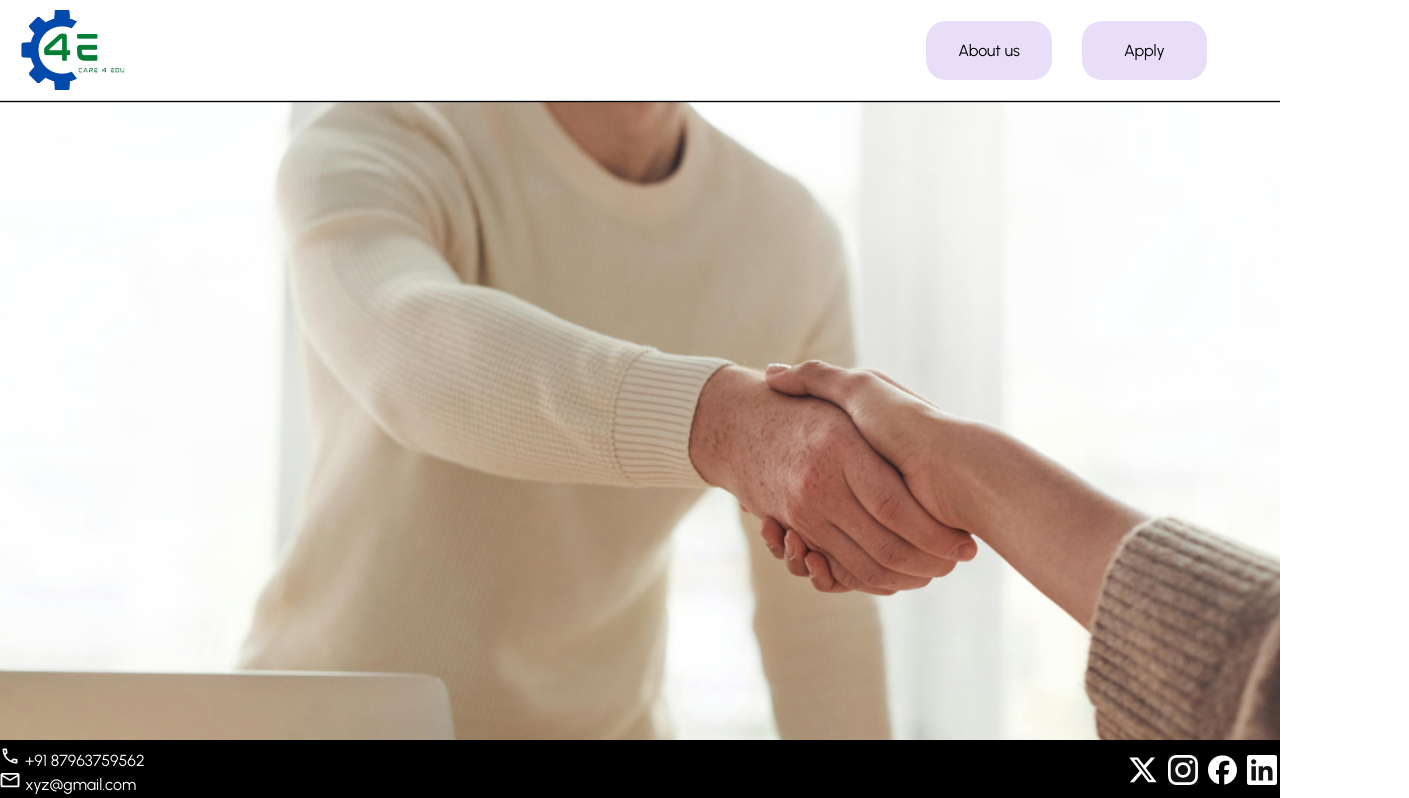
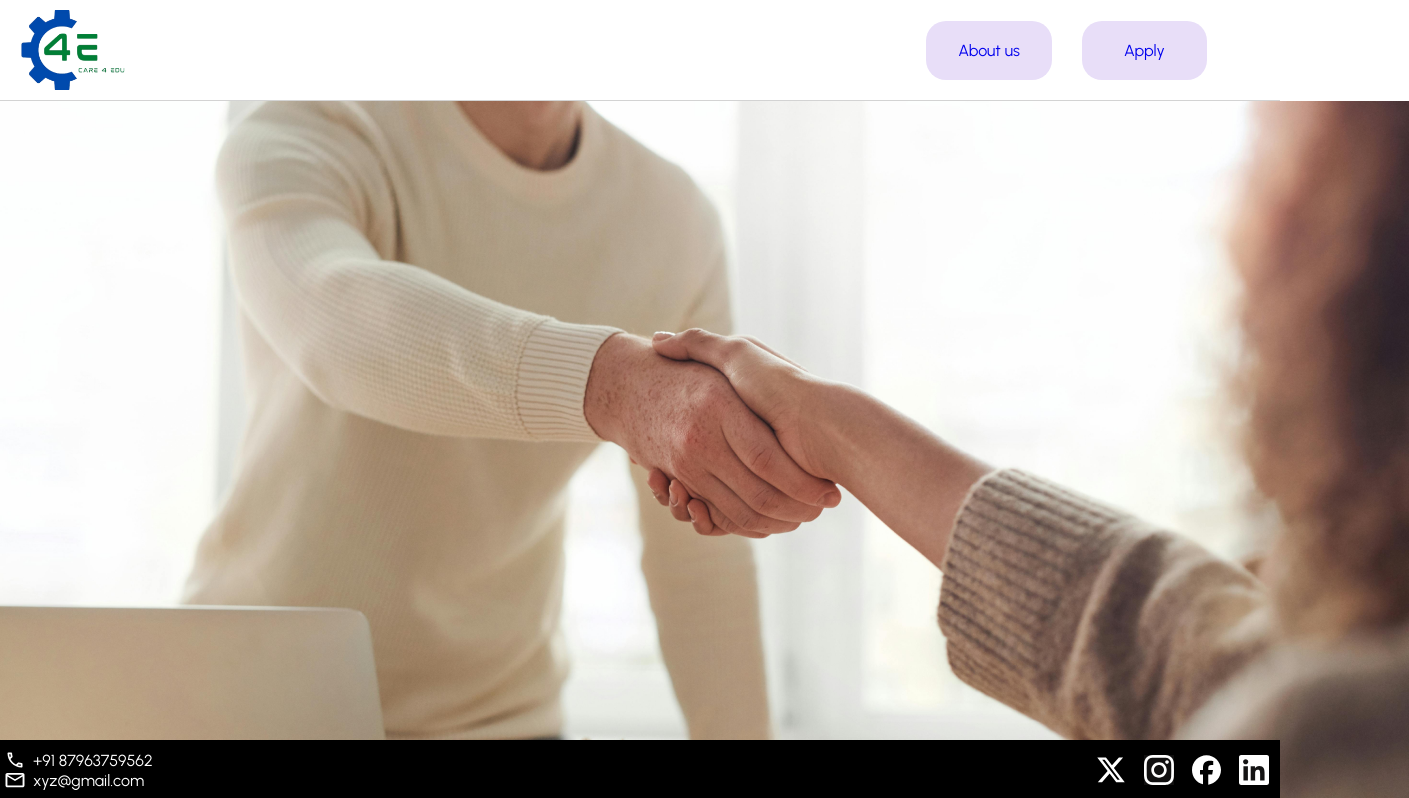
Before and after one commit to Chandan-CV/job-application, a React (Vite) app: page / in a window 1280 px wide. Shown: the top 798 px of the page, 1409 px wide, since content can reach past the window. Built offline with nearby package versions, Linux system fonts and the light colour scheme.

Commit message:
changed router, cover, footer

```diff
--- a/src/App.jsx
+++ b/src/App.jsx
@@ -1,34 +1,23 @@
-import React from 'react'
-import Navbar from './assets/components/navbar/navbar.jsx'
-
-import Footer from './assets/components/footer/footer.jsx'
-import Home from './assets/pages/home/home.jsx'
-import './index.css'
-import {
-  createBrowserRouter,
-  createRoutesFromElements,
-  Route,
-  RouterProvider,
-} from "react-router-dom";
-import Aboutus from './assets/pages/about-us/Aboutus.jsx'
-
-const router = createBrowserRouter(
-  createRoutesFromElements(
-    <Route path="/" element={<Home />}>
-      <Route path="/aboutus" element={<Aboutus />} />
-    </Route>
-  )
-);;
+import Navbar from "./assets/components/navbar/navbar.jsx";
+import Footer from "./assets/components/footer/footer.jsx";
+import Home from "./assets/pages/home/home.jsx";
+import "./index.css";
+import { Routes, Route } from "react-router-dom";
+import Aboutus from "./assets/pages/about-us/Aboutus.jsx";
+import Apply from "./assets/pages/apply/Apply.jsx"
 
 const App = () => {
-
   return (
     <div>
-    <Navbar/>
-    <RouterProvider router={router}/>
-    <Footer/>
+      <Navbar />
+      <Routes>
+        <Route path="/" element={<Home />} />
+        <Route path="/aboutus" element={<Aboutus />} />
+        <Route path="/apply" element={<Apply />} />
+      </Routes>
+      <Footer />
     </div>
-  )
-}
+  );
+};
 
-export default App
+export default App;
--- a/src/assets/components/footer/footer.jsx
+++ b/src/assets/components/footer/footer.jsx
@@ -1,15 +1,14 @@
-import React from 'react'
 import styles from './footer.module.css'
 
 const Footer = () => {
   return (
     <div className={styles.footer}>
       <div className={styles.left}>
-        <span >
+        <span className={styles.contact}>
         <img src='phone.svg'  className={styles.icon}/>
         <span>+91 87963759562</span>
         </span>
-        <span >
+        <span className={styles.contact}>
         <img src='contact.svg' className={styles.icon}/>
         <span>xyz@gmail.com</span>
         </span>
--- a/src/assets/components/footer/footer.module.css
+++ b/src/assets/components/footer/footer.module.css
@@ -7,13 +7,12 @@
     bottom: 0;
 }
 
-
-
 .img{
     height: 30px;
+    margin-right: 8px;
 }
+
 .left{
-    flex:1;
     color: white;
     display: flex;
     justify-content: center;
@@ -31,5 +30,11 @@
 .icon{
     color: rgb(155, 130, 130);
     height: 20px;
-    margin-right: 5px;
+    margin-right: 8px;
+    margin-left: 5px;
 }
+
+.contact {
+    display: flex;
+    align-items: center;
+}
--- a/src/assets/components/navbar/navbar.jsx
+++ b/src/assets/components/navbar/navbar.jsx
@@ -1,24 +1,26 @@
-import React from 'react'
-import styles from './navbar.module.css'
-import { Link } from 'react-router-dom'
+import styles from "./navbar.module.css";
+import { Link } from "react-router-dom";
+
 const Navbar = () => {
   return (
     <div className={styles.navbar}>
       <div className={styles.left}>
-        <div className={styles.imgcontainer}>
-          <img src='/logo.png' className={styles.img}/>
-        </div>
+        <Link to="/">
+          <div className={styles.imgcontainer}>
+            <img src="/logo.png" className={styles.img} />
+          </div>
+        </Link>
       </div>
       <div className={styles.right}>
         <span className={styles.page}>
-          About us
+          <Link to="/aboutus">About us</Link>
         </span>
         <span className={styles.page}>
-          Apply
+          <Link to="/apply">Apply</Link>
         </span>
       </div>
     </div>
-  )
-}
+  );
+};
 
-export default Navbar
+export default Navbar;
--- a/src/assets/pages/about-us/Aboutus.jsx
+++ b/src/assets/pages/about-us/Aboutus.jsx
@@ -1,10 +1,11 @@
-import React from 'react'
 import styles from './aboutus.module.css'
+
 const Aboutus = () => {
   return (
     <div className={styles.container}>
+      About us
     </div>
-  )
+  );
 }
 
 export default Aboutus
--- a/src/assets/pages/about-us/aboutus.module.css
+++ b/src/assets/pages/about-us/aboutus.module.css
@@ -1,4 +1,3 @@
 .container{
-    height: 100vh;
-    background-color: aqua;
+    height: auto;
 }
--- /dev/null
+++ b/src/assets/pages/apply/Apply.jsx
@@ -0,0 +1,9 @@
+const Apply = () => {
+    return(
+        <>
+        Apply
+        </>
+    );
+}
+
+export default Apply;
--- a/src/assets/pages/home/home.jsx
+++ b/src/assets/pages/home/home.jsx
@@ -1,10 +1,13 @@
-import React from 'react'
-import styles from './home.module.css'
+import styles from "./home.module.css";
+
 const Home = () => {
   return (
-    <div className={styles.home}>
+  <div className={styles.home}>
+    <div className="background-image">
+      <img className="cover-image" src="/home.png" />
     </div>
-  )
-}
+  </div>
+  );
+};
 
-export default Home
+export default Home;
--- a/src/assets/pages/home/home.module.css
+++ b/src/assets/pages/home/home.module.css
@@ -1,6 +1,3 @@
-.home{
-    background: url("/home.png");
-    background-size: cover;
-    height: 100vh;
-
+body {
+    overflow: hidden;
 }
--- a/src/index.css
+++ b/src/index.css
@@ -1,6 +1,7 @@
 *{
   margin:0;
   font-family: "Urbanist", sans-serif;
+  text-decoration: none;
 }
 
 img {
--- a/src/main.jsx
+++ b/src/main.jsx
@@ -1,11 +1,12 @@
-import React from 'react'
-import ReactDOM from 'react-dom/client'
-import App from './App.jsx'
+import React from "react";
+import ReactDOM from "react-dom/client";
+import App from "./App.jsx";
+import { BrowserRouter } from "react-router-dom";
 
-
-
-ReactDOM.createRoot(document.getElementById('root')).render(
+ReactDOM.createRoot(document.getElementById("root")).render(
   <React.StrictMode>
-    <App />
-  </React.StrictMode>,
-)
+    <BrowserRouter>
+      <App />
+    </BrowserRouter>
+  </React.StrictMode>
+);
```
Also changed, not shown: public/facebook.svg, public/home.png.
